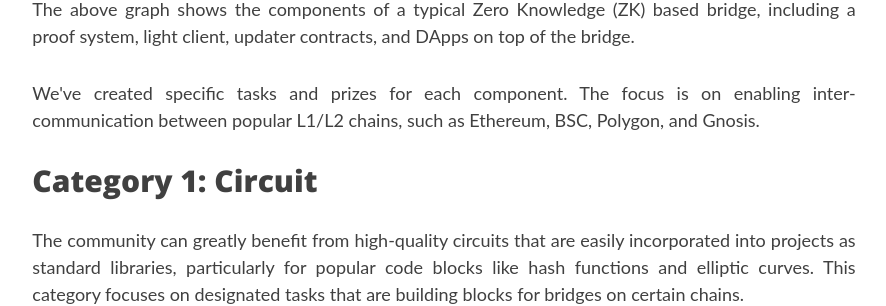
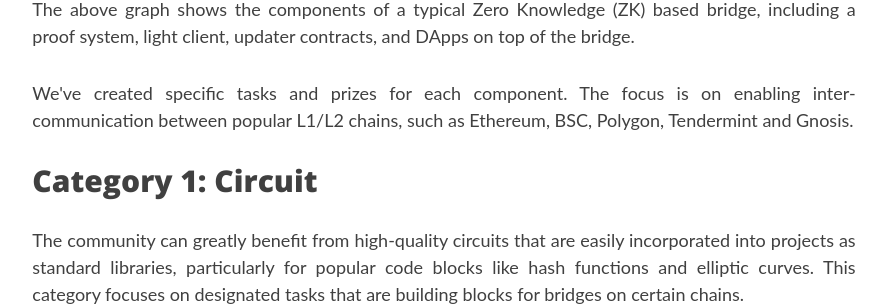
Before and after one commit to rdi-berkeley/zkp-web3-hackathon, a Jekyll site: the page built from _tracks/zk_bridge_track.md, in a window 1280 px wide and 900 px high, scrolled down 1708 px. Shown: the part 178-484 px from the top of the window, without its empty margins (196-1082 px from the left). Built offline with Jekyll 4.4.1, drawn with Linux system fonts in a browser that asks for light colours; nearby versions of some CDN libraries; comment, search, counter and statistics services are not loaded.

Commit message:
update bridge

```diff
--- a/_tracks/zk_bridge_track.md
+++ b/_tracks/zk_bridge_track.md
@@ -43,7 +43,7 @@ date: 2020-01-03 14:40:45
 <div style="text-align: justify">
     <p>The above graph shows the components of a typical Zero Knowledge (ZK) based bridge, including a proof system, light client, updater contracts, and DApps on top of the bridge.</p>
 
-    <p>We've created specific tasks and prizes for each component. The focus is on enabling inter-communication between popular L1/L2 chains, such as Ethereum, BSC, Polygon, and Gnosis.
+    <p>We've created specific tasks and prizes for each component. The focus is on enabling inter-communication between popular L1/L2 chains, such as Ethereum, BSC, Polygon, Tendermint and Gnosis.
     </p>
 
     <h2> Category 1: Circuit </h2>
```
